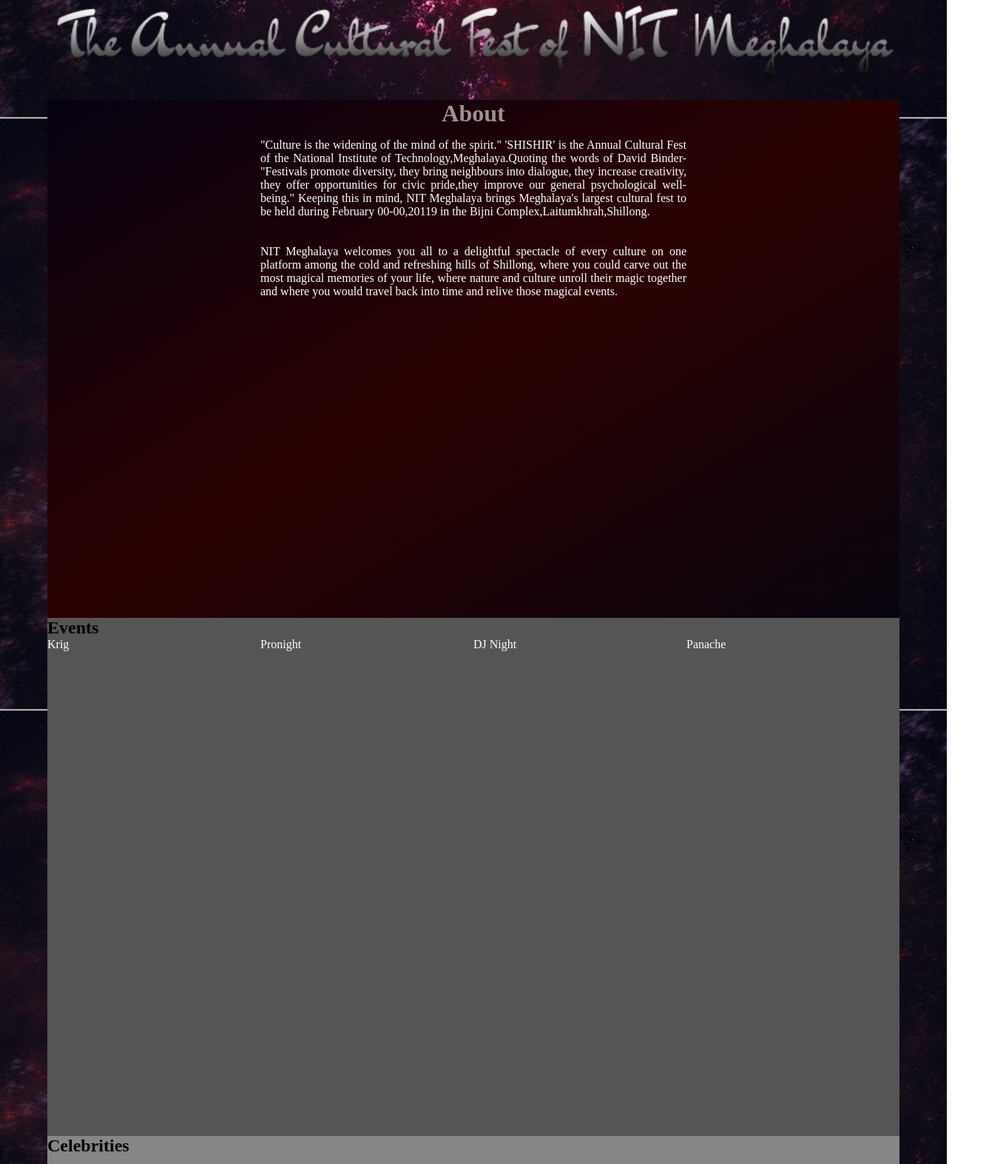
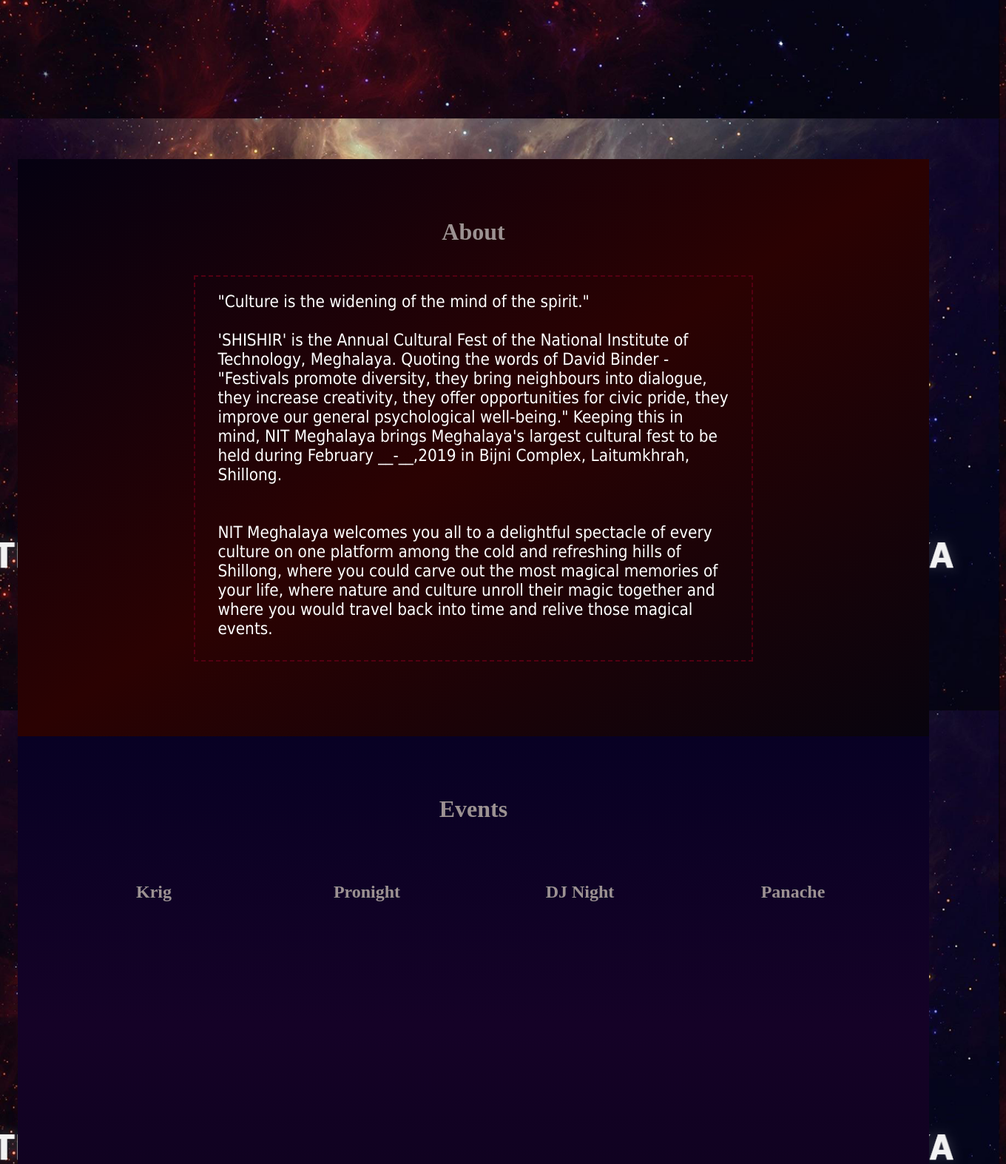
Before and after one commit to ghostrider1234/Shishir19, a plain HTML site: page index.html in a window 1280 px wide. Shown: the part 640-2213 px from the top of the page at 74% size, 1360 px wide, since content can reach past the window. Drawn offline with Linux system fonts and the light colour scheme.

Commit message:
styled About section

```diff
--- a/css/style.css
+++ b/css/style.css
@@ -7,7 +7,7 @@
 body{
     width:100%;
     height:100%;
-    background: url('../img/shishir-bg2.jpg');
+    background: url('../img/shishir-bg.png');
     background-attachment: fixed;
     background-repeat: no-repeat;
     background-size: cover;
@@ -16,7 +16,8 @@ body{
 
 #div-one, #about-container, #event-container, #celeb-container{
     height:700px;
-    width: 100%;
+    width:100%;
+    padding : 40px;
 }
 
 #about-container{
--- a/css/style_1.css
+++ b/css/style_1.css
@@ -1,13 +1,28 @@
-#about_content{
-    width: 50%;
-    padding-top: 15px;
-    margin-left: 25%;
-    margin-right: 25%;
-
-}
 #about-container{
     background-image: linear-gradient(to bottom right, rgb(5, 1, 17), rgb(43, 2, 2), rgb(8, 4, 14));
 }
-h1{
-    color: rgb(156, 146, 146);
+
+#event-container{
+    background-image: linear-gradient(to bottom,  rgb(8, 1, 36), rgb(21, 2, 39), rgb(11, 2, 26));
 }
+
+#celeb-container{
+    background-image: linear-gradient(to bottom left, rgb(5, 1, 17), rgb(29, 0, 48), rgb(27, 1, 39));
+}
+
+.heading{
+    margin:40px;
+    text-align: center;
+    color: #9c9292;
+}
+
+.content{
+    display:block;
+    margin:auto;
+    padding:20px 30px 30px;
+    width:60%;
+    font-size:1.4em;
+    font-family: Tahoma, Verdana, sans-serif;
+    border:dashed 2px;
+    border-color: rgba(90, 0, 20, 0.89);
+}
--- a/index.html
+++ b/index.html
@@ -27,37 +27,43 @@
         </div>
 
         <div id="about-container">
-            <h1 style="text-align: center">About</h1>
+            <h1 class="heading">About</h1>
             <!-- about -->
-            <div id="about_content">
+            <div class="content">
+                <p>"Culture is the widening of the mind of the spirit."
+                    <br /><br />
+                    'SHISHIR' is the Annual
+                    Cultural Fest of the National Institute of Technology, Meghalaya. Quoting the words of David
+                    Binder - "Festivals promote diversity, they bring neighbours into dialogue, they increase creativity, they offer
+                    opportunities for civic pride, they improve our general psychological well-being." Keeping this in mind, NIT Meghalaya brings Meghalaya's largest cultural fest to be held during February __-__,2019 in Bijni Complex, Laitumkhrah, Shillong.
+                    <br /><br /><br />
 
-                  <p style ="text-align: justify">"Culture is the widening of the mind of the spirit." 'SHISHIR' is the Annual
-                Cultural Fest of the National Institute of Technology,Meghalaya.Quoting the words of David Binder-"Festivals
-                promote diversity, they bring neighbours into dialogue, they increase creativity, they offer opportunities for
-                civic pride,they improve our general psychological well-being." Keeping this in mind, NIT Meghalaya brings
-                Meghalaya's largest cultural fest to be held during February 00-00,20119 in the Bijni Complex,Laitumkhrah,Shillong.</p>
-                <br>
-                <br>
-                <p style ="text-align: justify">NIT Meghalaya welcomes you all to a delightful spectacle of every culture on one platform among the cold and refreshing
-                hills of Shillong, where you could carve out the most magical memories of your life, where nature and culture unroll their
-                magic together and where you would travel back into time and relive those magical events.</p>
+                    NIT Meghalaya welcomes you all to a delightful spectacle of every
+                    culture on one platform among the cold and refreshing
+                    hills of Shillong, where you could carve out the most magical memories of your life, where nature
+                    and culture unroll their
+                    magic together and where you would travel back into time and relive those magical events.</p>
             </div>
         </div>
 
         <!-- events -->
         <div id="event-container">
-            <h2>Events</h2>
+            <h1 class="heading">Events</h1>
+
             <div class="card">
-                Krig
+                <h2 class="heading">Krig</h2>
             </div>
+
             <div class="card">
-                Pronight
+                <h2 class="heading">Pronight</h2>
             </div>
+
             <div class="card">
-                DJ Night
+                <h2 class="heading">DJ Night</h2>
             </div>
+
             <div class="card">
-                Panache
+                <h2 class="heading">Panache</h2>
             </div>
             <!-- 'go to schedule' button -->
 
@@ -68,7 +74,7 @@
 
         <!-- Celebrities -->
         <div id="celeb-container">
-            <h2>Celebrities</h2>
+            <h1 class="heading">Celebrities</h1>
 
             <!-- add celebrities in the CARD classes given below -->
             <div class="card">
```
Also changed, not shown: img/shishir-bg.jpg (deleted), img/shishir-bg.png (added).
